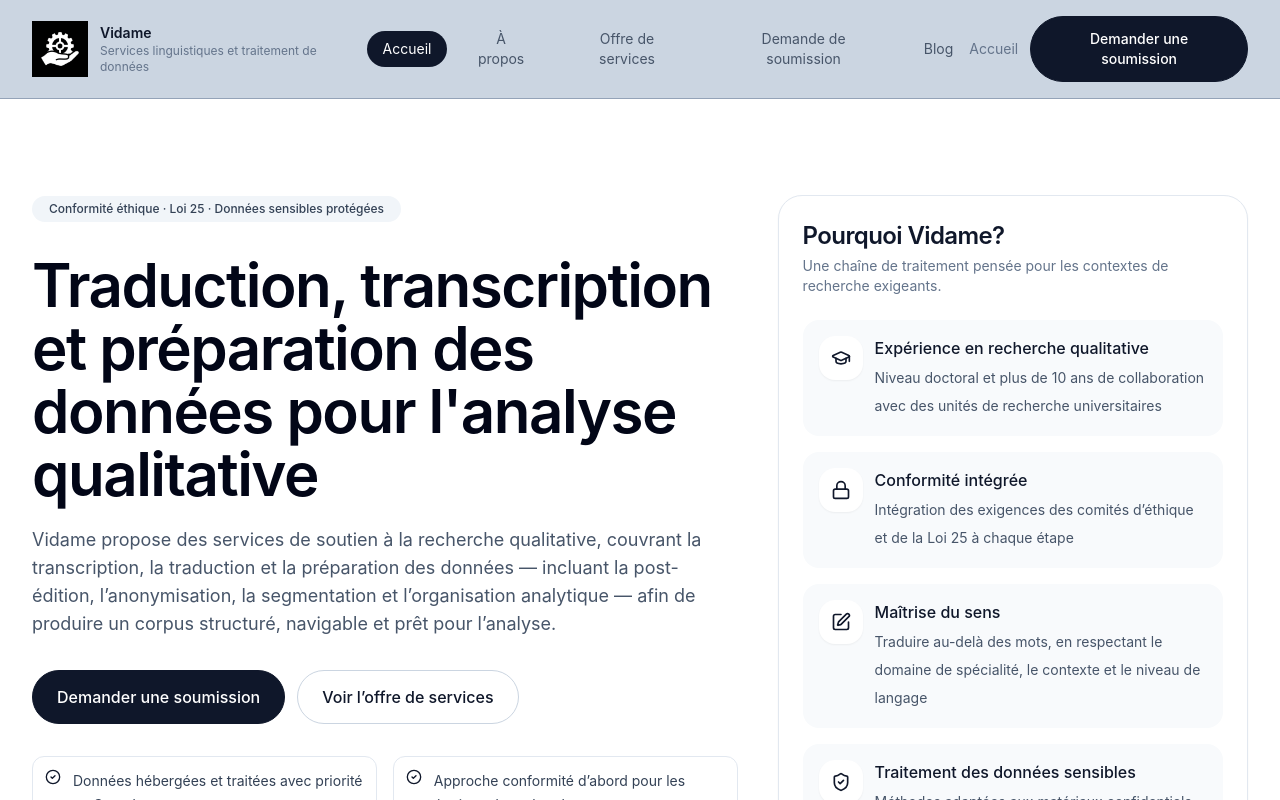
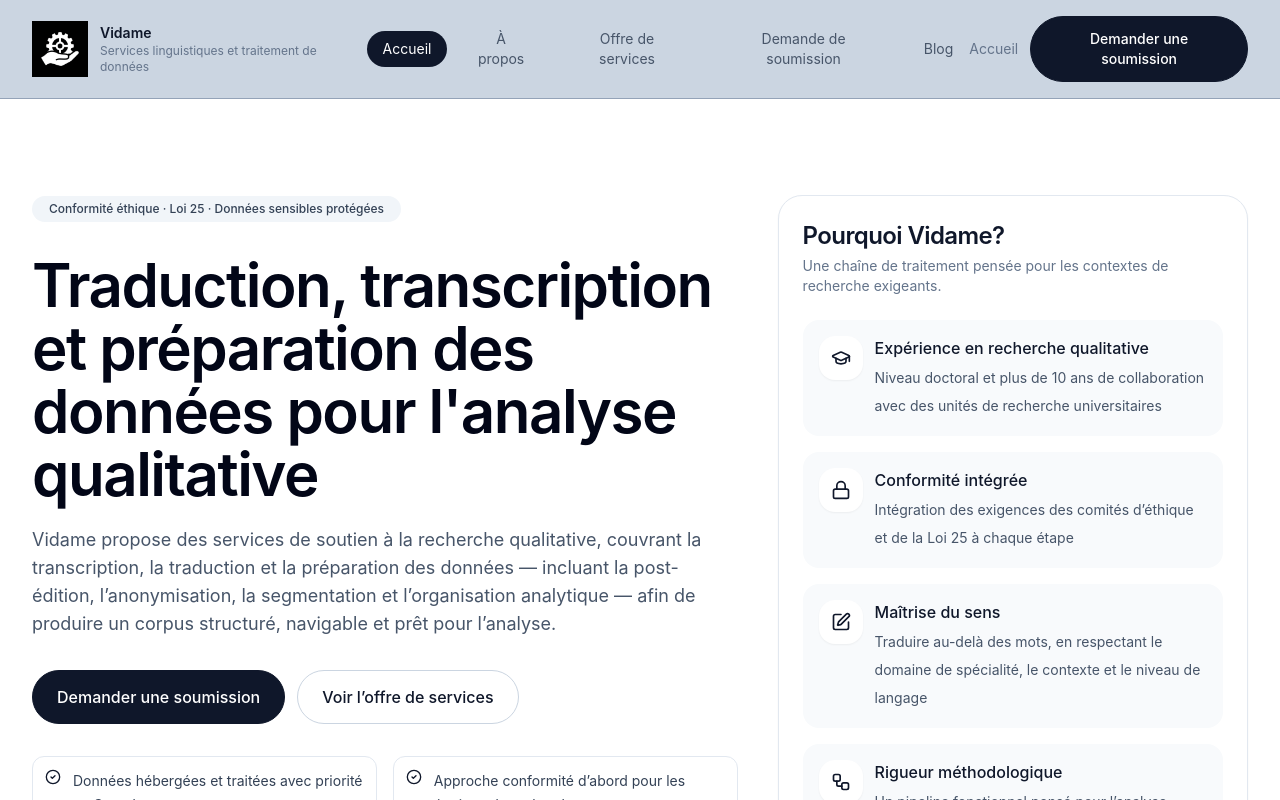
Before and after one commit to momopro21/vidame-recherche, a React (Vite) app: page / in a window 1280 px wide. Shown: the top 800 px of the page. Built offline with nearby package versions, Linux system fonts and the light colour scheme; the HTML template or start-up script is replaced by a standard one.

Commit message:
Update App.tsx

```diff
--- a/src/App.tsx
+++ b/src/App.tsx
@@ -380,7 +380,6 @@ function Accueil({ setPage }: { setPage: (page: string) => void }) {
                 { icon:GraduationCap, title: "Expérience en recherche qualitative", text: "Niveau doctoral et plus de 10 ans de collaboration avec des unités de recherche universitaires" },
                 { icon: Lock, title: "Conformité intégrée", text: "Intégration des exigences des comités d’éthique et de la Loi 25 à chaque étape" },
                 { icon: PenSquare, title: "Maîtrise du sens", text: "Traduire au-delà des mots, en respectant le domaine de spécialité, le contexte et le niveau de langage" },
-                { icon: ShieldCheck, title: "Traitement des données sensibles", text: "Méthodes adaptées aux matériaux confidentiels" },
                 { icon: Workflow, title: "Rigueur méthodologique", text: "Un pipeline fonctionnel pensé pour l’analyse qualitative" },
                 { icon: FileSearch, title: "De l’oral à l’analyse", text: "Structuration et formatage des corpus d’entrevues en données prêtes à analyser" },
               ].map((item) => {
```
